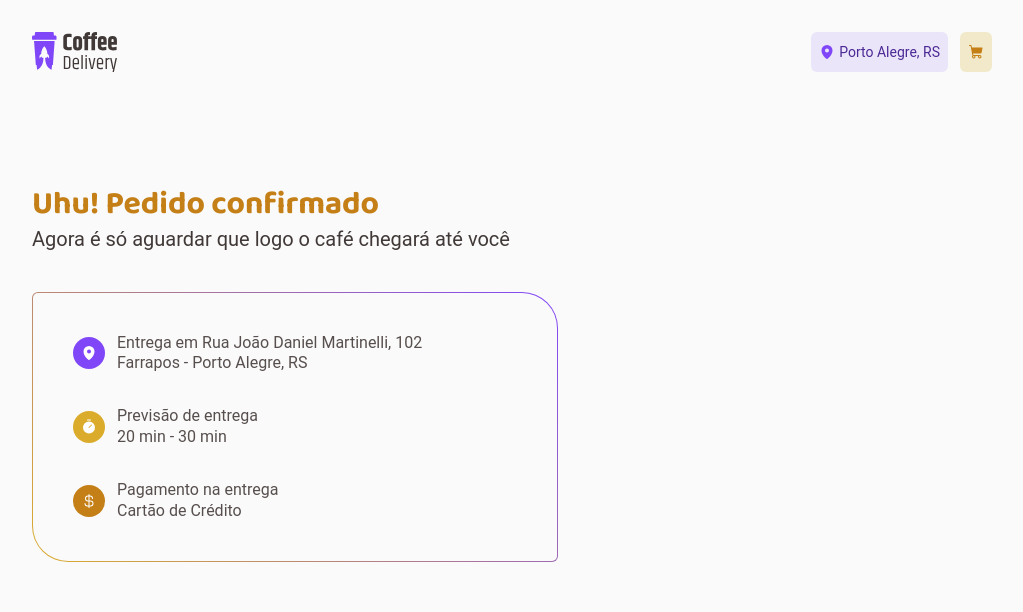
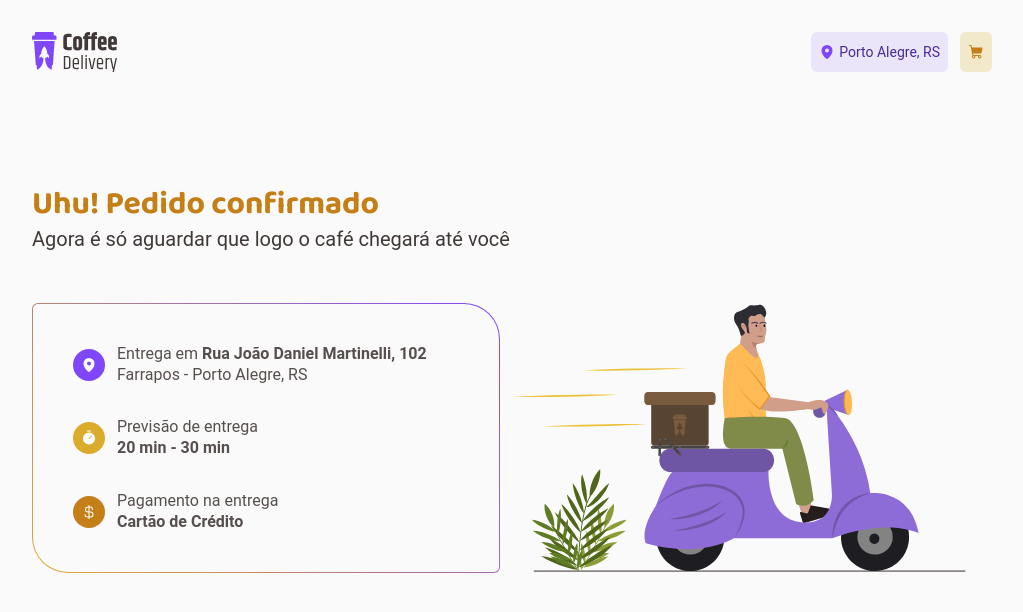
Before and after one commit to rutefig/challenge02-ignite-reactjs-coffee-delivery, a React (Vite) app: page /success in a window 1280 px wide. Shown: the top 612 px of the page, without its empty margins (128-1151 px from the left). Built offline with nearby package versions, Linux system fonts and the light colour scheme.

Commit message:
finished implementation of layout

```diff
--- a/src/pages/Success/index.tsx
+++ b/src/pages/Success/index.tsx
@@ -1,8 +1,9 @@
-import { CurrencyDollar, MapPin, Timer } from '@phosphor-icons/react'
 import React from 'react'
 import styled from 'styled-components'
+import { CurrencyDollar, MapPin, Timer } from '@phosphor-icons/react'
 import { StyledText } from '../../components/Text'
 import { defaultTheme } from '../../styles/themes/default'
+import scooterImg from '../../assets/img_scooter.svg'
 
 export function Success() {
   return (
@@ -22,6 +23,7 @@ export function Success() {
         </StyledText>
       </HeaderContainer>
 
+      <ContentContainer>
         <OrderInfoContainer>
           <OrderInfoItem>
             <IconContainer color={defaultTheme['purple']}>
@@ -29,8 +31,11 @@ export function Success() {
             </IconContainer>
             <TextContainer>
               <StyledText>
-              Entrega em Rua João Daniel Martinelli, 102 Farrapos - Porto
-              Alegre, RS
+                Entrega em{' '}
+                <StyledText tag="span" weight="bold">
+                  Rua João Daniel Martinelli, 102
+                </StyledText>{' '}
+                Farrapos - Porto Alegre, RS
               </StyledText>
             </TextContainer>
           </OrderInfoItem>
@@ -41,7 +46,7 @@ export function Success() {
             </IconContainer>
             <TextContainer>
               <StyledText>Previsão de entrega</StyledText>
-            <StyledText>20 min - 30 min</StyledText>
+              <StyledText weight="bold">20 min - 30 min</StyledText>
             </TextContainer>
           </OrderInfoItem>
 
@@ -51,10 +56,13 @@ export function Success() {
             </IconContainer>
             <TextContainer>
               <StyledText>Pagamento na entrega</StyledText>
-            <StyledText>Cartão de Crédito</StyledText>
+              <StyledText weight="bold">Cartão de Crédito</StyledText>
             </TextContainer>
           </OrderInfoItem>
         </OrderInfoContainer>
+
+        <SuccessImage src={scooterImg} />
+      </ContentContainer>
     </SuccessContainer>
   )
 }
@@ -68,11 +76,17 @@ const SuccessContainer = styled.div`
 
 const HeaderContainer = styled.div``
 
+const ContentContainer = styled.div`
+  display: flex;
+  justify-content: space-between;
+  align-items: center;
+`
+
 const OrderInfoContainer = styled.div`
   display: flex;
   flex-direction: column;
   gap: 2rem;
-  max-width: 32.875rem;
+  width: 32.875rem;
   position: relative;
   box-sizing: border-box;
   background: ${(props) => props.theme['background']};
@@ -116,3 +130,7 @@ const IconContainer = styled.div`
 `
 
 const TextContainer = styled.div``
+
+const SuccessImage = styled.img`
+  max-width: 30.75rem;
+`
--- a/src/styles/themes/default.ts
+++ b/src/styles/themes/default.ts
@@ -18,4 +18,4 @@ export const defaultTheme = {
   'yellow-light': '#F1E9C9',
   yellow: '#DBAC2C',
   'yellow-dark': '#C47F17',
-}
+} as const
```
Lines whose indentation alone changed are shown as unchanged.
